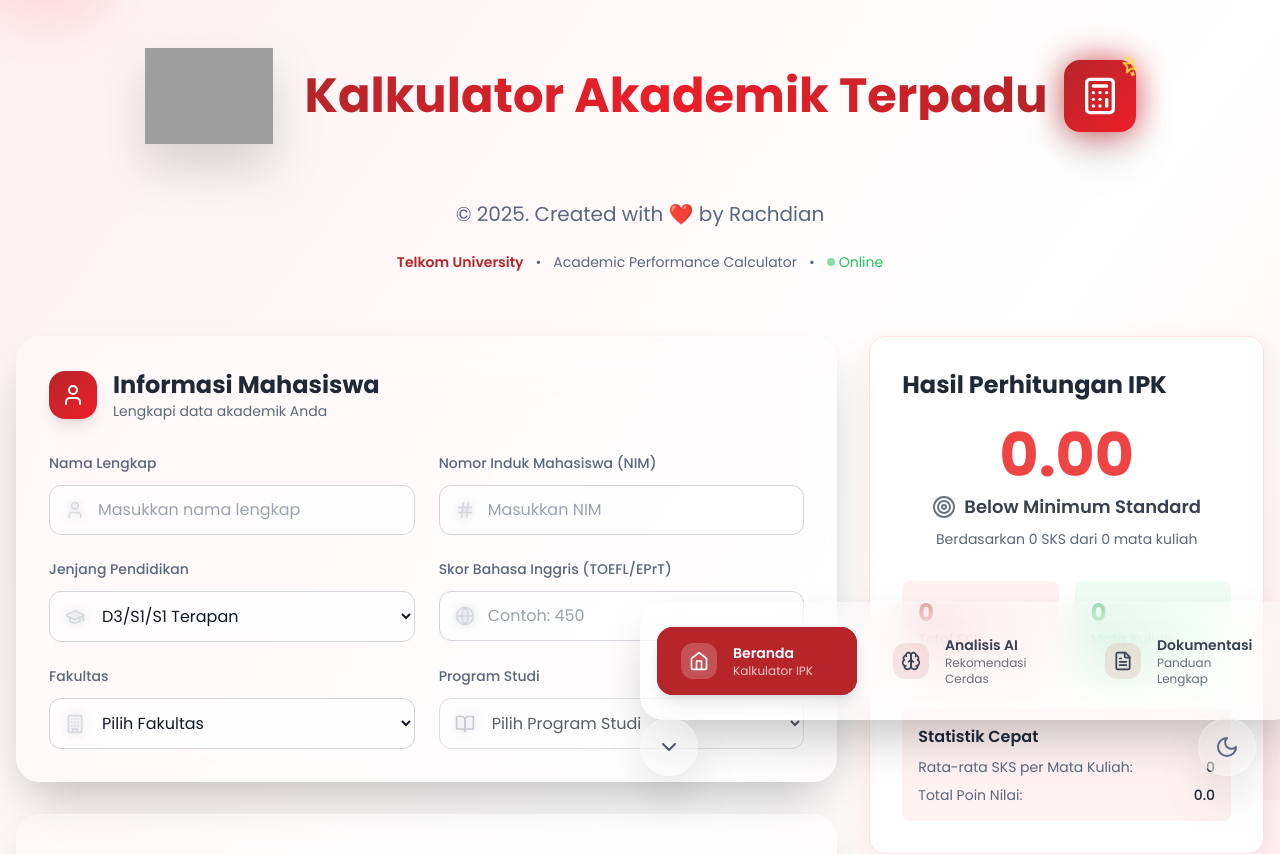
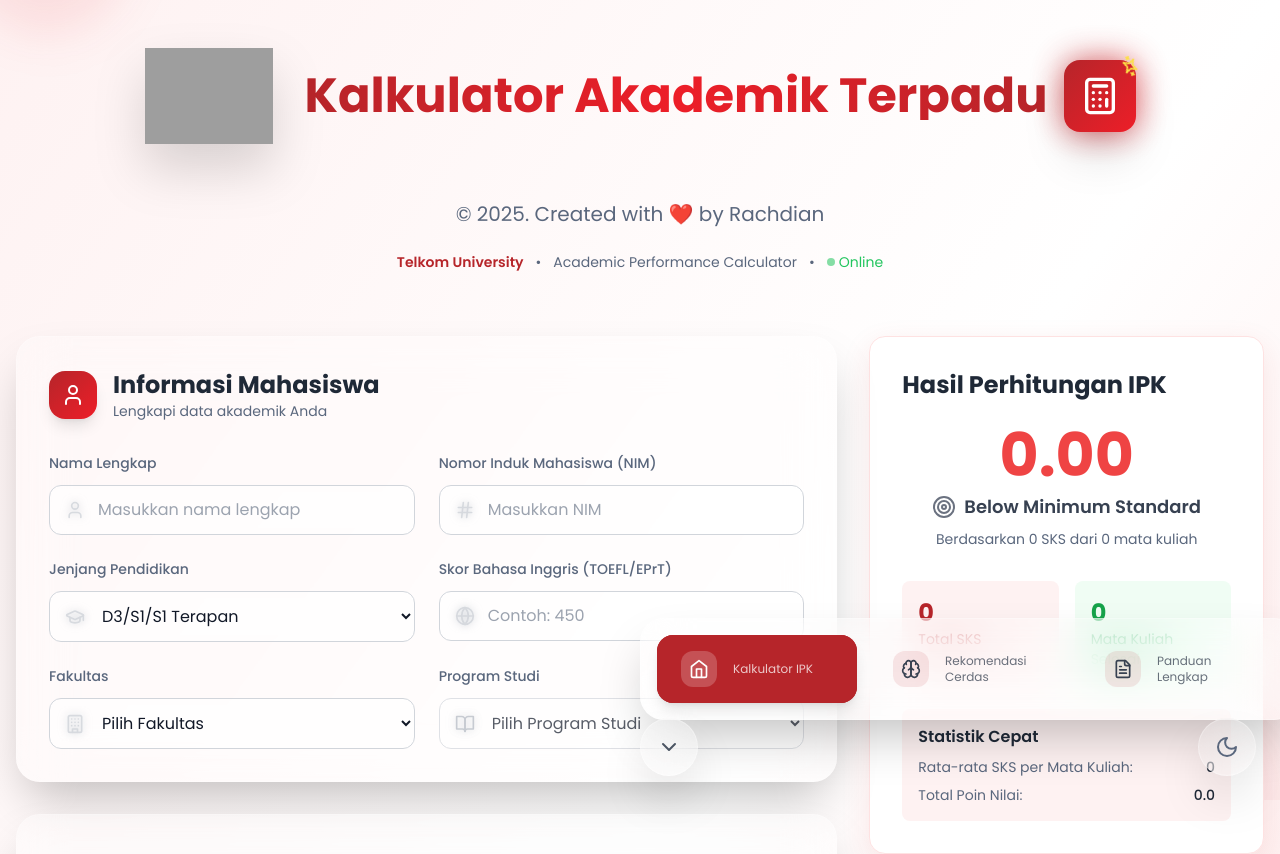
Before and after one commit to rachdiaan/new-ipkalkulator, a React (Vite) app: page / in a window 1280 px wide. Shown: the top 854 px of the page. Built offline with nearby package versions, Linux system fonts and the light colour scheme; grey boxes are pictures that could not be loaded.

Commit message:
Updated NavigationController.tsx

```diff
--- a/src/components/NavigationController.tsx
+++ b/src/components/NavigationController.tsx
@@ -16,19 +16,16 @@ const NavigationController: React.FC<NavigationControllerProps> = ({
   const navItems = [
     {
       id: 'home' as const,
-      label: 'Beranda',
       icon: Home,
       description: 'Kalkulator IPK'
     },
     {
       id: 'ai-analysis' as const,
-      label: 'Analisis AI',
       icon: Brain,
       description: 'Rekomendasi Cerdas'
     },
     {
       id: 'documentation' as const,
-      label: 'Dokumentasi',
       icon: FileText,
       description: 'Panduan Lengkap'
     }
```
